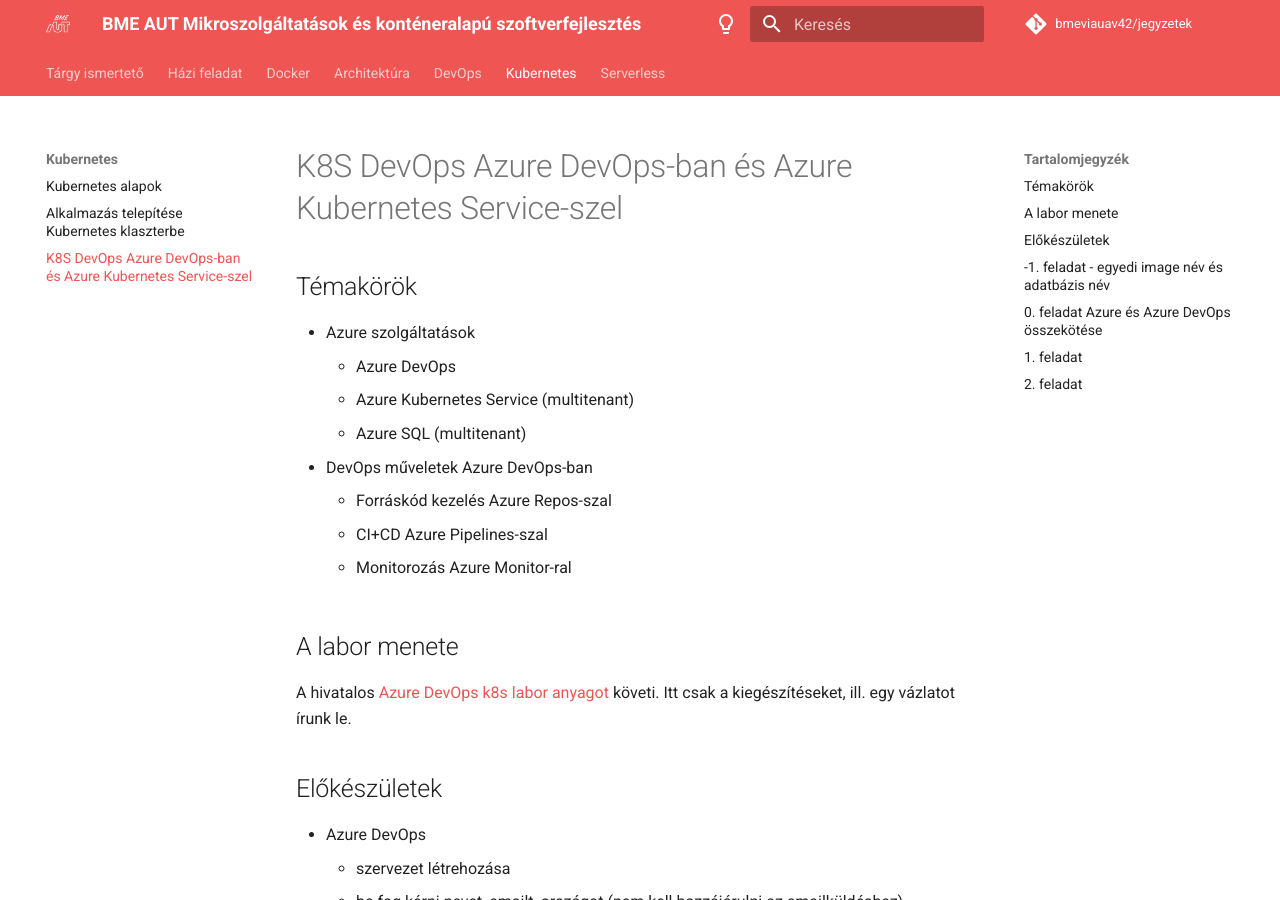
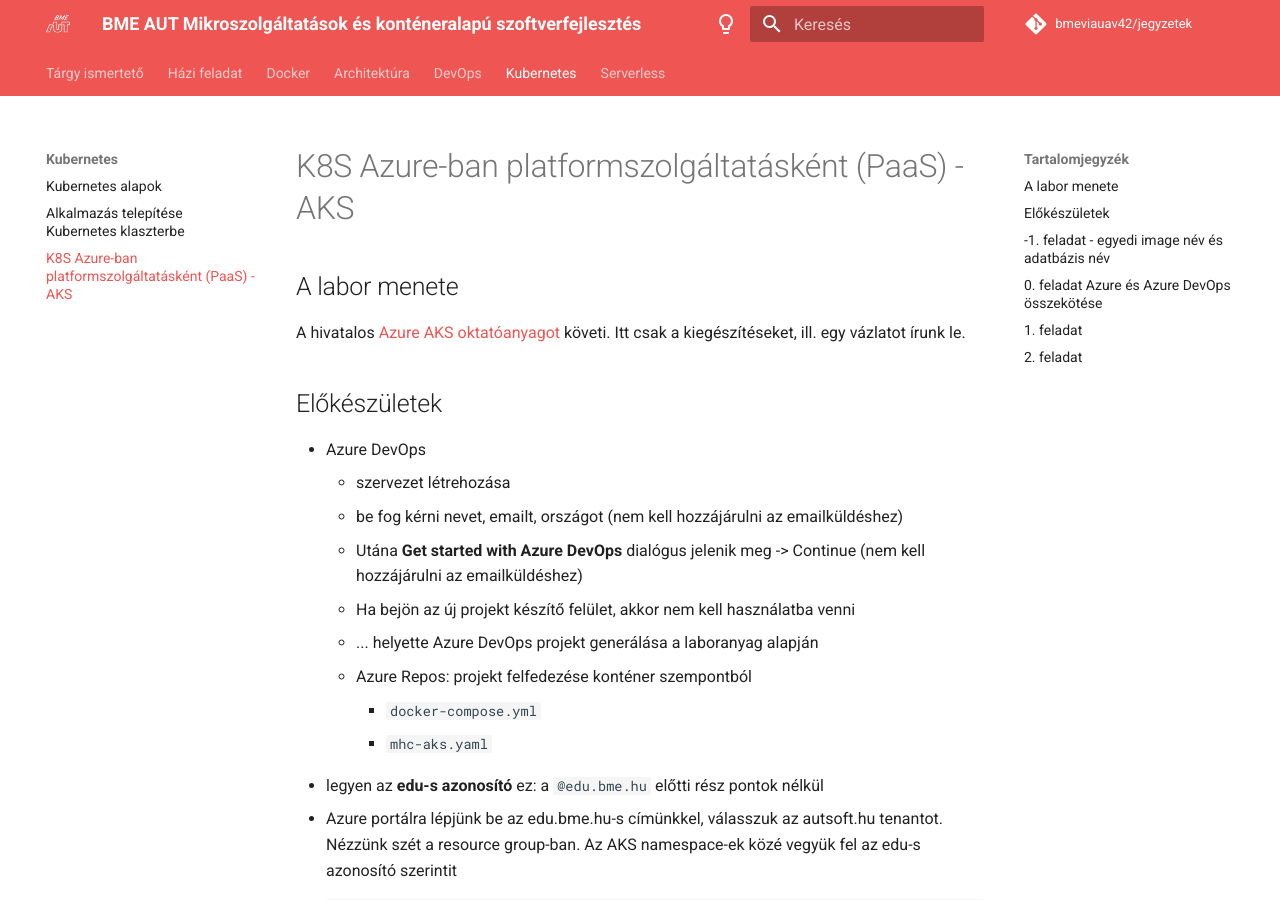
Before and after one commit to bmeviauav42/jegyzetek, an MkDocs documentation site: the page built from docs/AKS/aks.md, in a window 1280 px wide and 900 px high. Built offline with MkDocs 1.6.1 and Material for MkDocs 9.7.7, drawn with Linux system fonts in a browser that asks for light colours; comment, search, counter and statistics services are not loaded.

Commit message:
Update aks.md

```diff
--- a/docs/AKS/aks.md
+++ b/docs/AKS/aks.md
@@ -1,19 +1,8 @@
-# K8S DevOps Azure DevOps-ban és Azure Kubernetes Service-szel
-
-## Témakörök
-
-- Azure szolgáltatások
-    - Azure DevOps
-    - Azure Kubernetes Service (multitenant)
-    - Azure SQL (multitenant)
-- DevOps műveletek Azure DevOps-ban
-    - Forráskód kezelés Azure Repos-szal
-    - CI+CD Azure Pipelines-szal
-    - Monitorozás Azure Monitor-ral
+# K8S Azure-ban platformszolgáltatásként (PaaS) - AKS
 
 ## A labor menete
 
-A hivatalos [Azure DevOps k8s labor anyagot](https://www.azuredevopslabs.com/labs/vstsextend/kubernetes/) követi. Itt csak a kiegészítéseket, ill. egy vázlatot írunk le.
+A hivatalos [Azure AKS oktatóanyagot](https://docs.microsoft.com/en-us/learn/paths/intro-to-kubernetes-on-azure/) követi. Itt csak a kiegészítéseket, ill. egy vázlatot írunk le.
 
 ## Előkészületek
 
```
